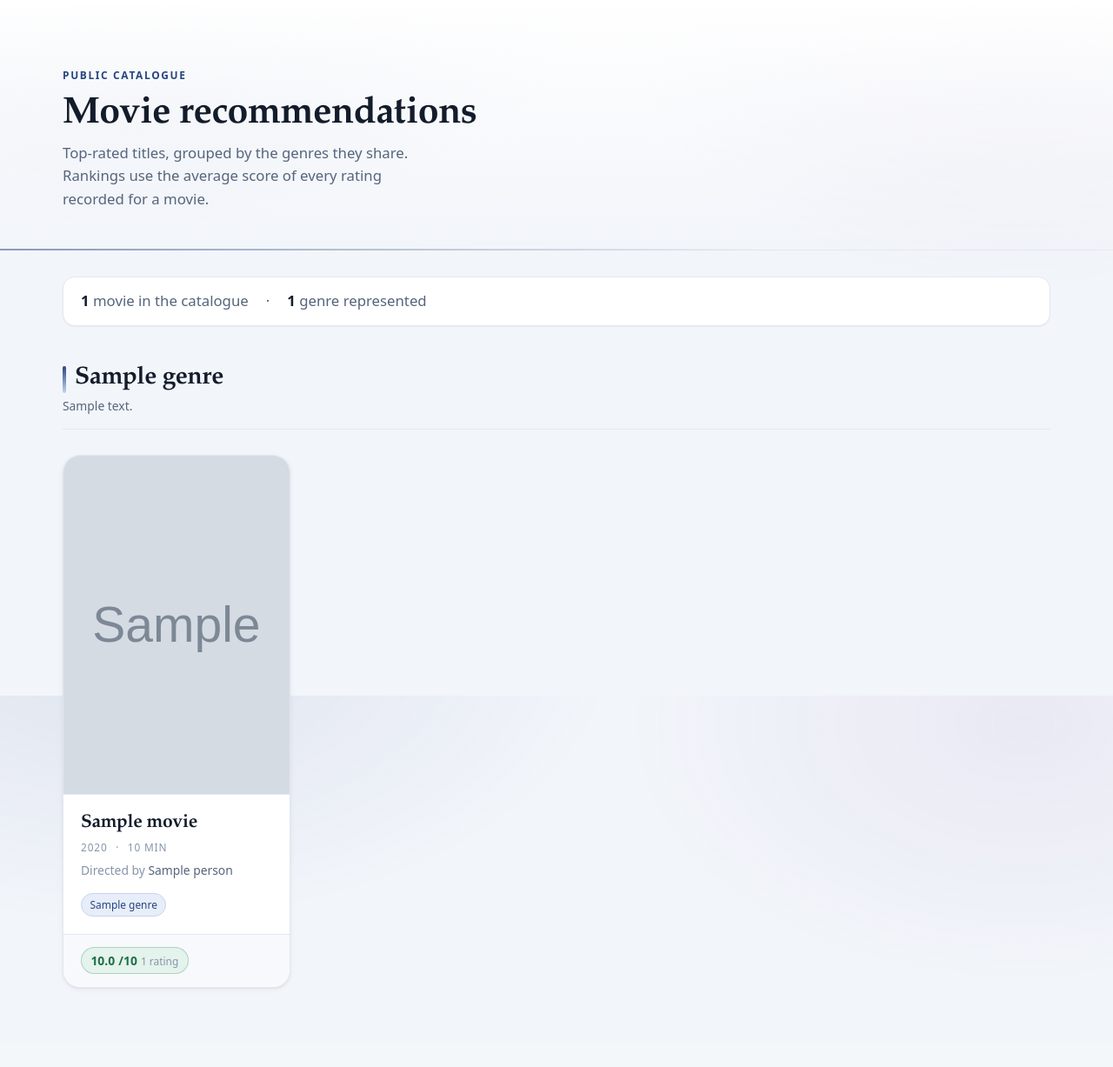
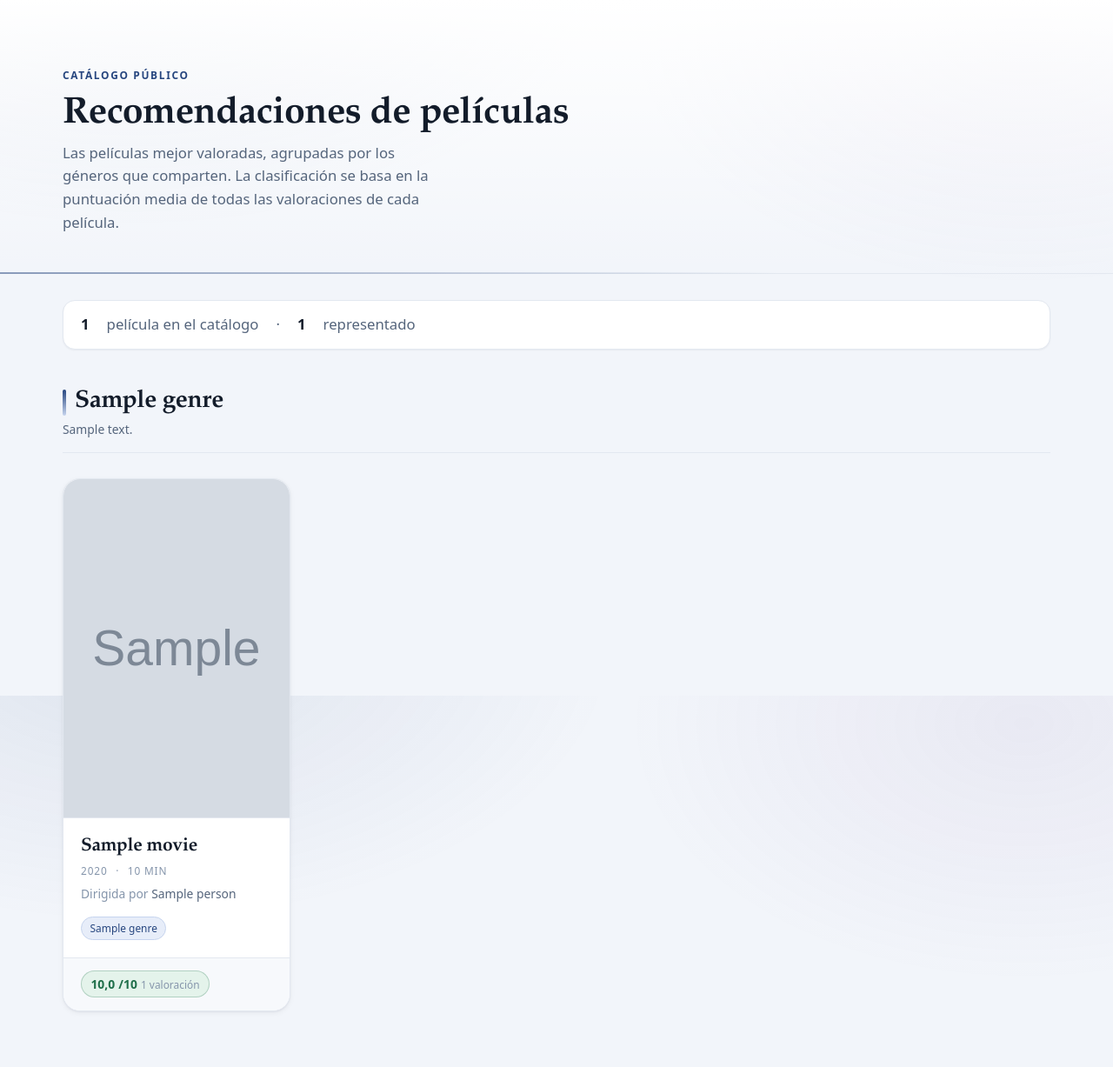
Before and after one commit to antonellaquispe-hash/semana-05-06, a Django app: page /movies/ in a window 1280 px wide. Shown: the whole page at 87% size. Before the commit the page ends 1137 px from the top, so only its background shows below. Run offline with Django 5.2, Linux system fonts and the light colour scheme; tables that the repository leaves empty hold one stand-in row (values such as "Sample post"); grey boxes marked "Sample" are stand-in pictures.

Commit message:
COMMIT 11: Cambio de idioma y Corregir

```diff
--- a/DAE/settings.py
+++ b/DAE/settings.py
@@ -104,7 +104,9 @@ AUTH_PASSWORD_VALIDATORS = [
 # Internationalization
 # https://docs.djangoproject.com/en/5.2/topics/i18n/
 
-LANGUAGE_CODE = 'en-us'
+# Spanish renders Django's own admin interface in Spanish, on top of the
+# translated labels defined on this project's models and templates.
+LANGUAGE_CODE = 'es'
 
 TIME_ZONE = 'UTC'
 
--- a/movies/models.py
+++ b/movies/models.py
@@ -20,7 +20,7 @@ LAST_RELEASE_YEAR = date.today().year + 1
 def validate_not_in_future(value):
     """Reject a date that lies in the future."""
     if value > date.today():
-        raise ValidationError("This date cannot be in the future.")
+        raise ValidationError("Esta fecha no puede estar en el futuro.")
 
 
 def validate_release_year(value):
@@ -33,23 +33,25 @@ def validate_release_year(value):
     """
     if value < FIRST_RELEASE_YEAR:
         raise ValidationError(
-            f"Release year cannot be earlier than {FIRST_RELEASE_YEAR}."
+            f"El año de estreno no puede ser anterior a {FIRST_RELEASE_YEAR}."
         )
     if value > LAST_RELEASE_YEAR:
-        raise ValidationError(f"Release year cannot be later than {LAST_RELEASE_YEAR}.")
+        raise ValidationError(
+            f"El año de estreno no puede ser posterior a {LAST_RELEASE_YEAR}."
+        )
 
 
 class Genre(models.Model):
     """A thematic category used to classify movies."""
 
-    name = models.CharField(max_length=100, unique=True)
-    description = models.TextField(blank=True)
-    created_at = models.DateTimeField(auto_now_add=True)
-    updated_at = models.DateTimeField(auto_now=True)
+    name = models.CharField(max_length=100, unique=True, verbose_name="Nombre")
+    description = models.TextField(blank=True, verbose_name="Descripción")
+    created_at = models.DateTimeField(auto_now_add=True, verbose_name="Creado el")
+    updated_at = models.DateTimeField(auto_now=True, verbose_name="Actualizado el")
 
     class Meta:
-        verbose_name = "genre"
-        verbose_name_plural = "genres"
+        verbose_name = "género"
+        verbose_name_plural = "géneros"
         ordering = ["name"]
 
     def __str__(self):
@@ -59,19 +61,20 @@ class Genre(models.Model):
 class Person(models.Model):
     """Someone involved in the production of a movie, such as its director."""
 
-    name = models.CharField(max_length=200)
-    biography = models.TextField(blank=True)
+    name = models.CharField(max_length=200, verbose_name="Nombre")
+    biography = models.TextField(blank=True, verbose_name="Biografía")
     birth_date = models.DateField(
         null=True,
         blank=True,
+        verbose_name="Fecha de nacimiento",
         validators=[validate_not_in_future],
     )
-    created_at = models.DateTimeField(auto_now_add=True)
-    updated_at = models.DateTimeField(auto_now=True)
+    created_at = models.DateTimeField(auto_now_add=True, verbose_name="Creado el")
+    updated_at = models.DateTimeField(auto_now=True, verbose_name="Actualizado el")
 
     class Meta:
-        verbose_name = "person"
-        verbose_name_plural = "people"
+        verbose_name = "persona"
+        verbose_name_plural = "personas"
         ordering = ["name"]
 
     def __str__(self):
@@ -81,30 +84,37 @@ class Person(models.Model):
 class Movie(models.Model):
     """A movie together with its metadata, genres and director."""
 
-    title = models.CharField(max_length=255)
-    description = models.TextField(blank=True)
+    title = models.CharField(max_length=255, verbose_name="Título")
+    description = models.TextField(blank=True, verbose_name="Descripción")
     release_year = models.PositiveSmallIntegerField(
+        verbose_name="Año de estreno",
         validators=[validate_release_year],
-        help_text="Year of the first release.",
+        help_text="Año del primer estreno.",
     )
     duration = models.PositiveIntegerField(
+        verbose_name="Duración",
         validators=[MinValueValidator(1)],
-        help_text="Runtime in minutes.",
+        help_text="Duración en minutos.",
     )
-    poster = models.ImageField(upload_to="posters/%Y/%m/", blank=True)
-    genres = models.ManyToManyField(Genre, related_name="movies", blank=True)
+    poster = models.ImageField(
+        upload_to="posters/%Y/%m/", blank=True, verbose_name="Cartel"
+    )
+    genres = models.ManyToManyField(
+        Genre, related_name="movies", blank=True, verbose_name="Géneros"
+    )
     director = models.ForeignKey(
         Person,
         # Deleting a person who directed movies must not silently delete them.
         on_delete=models.PROTECT,
         related_name="directed_movies",
+        verbose_name="Director",
     )
-    created_at = models.DateTimeField(auto_now_add=True)
-    updated_at = models.DateTimeField(auto_now=True)
+    created_at = models.DateTimeField(auto_now_add=True, verbose_name="Creado el")
+    updated_at = models.DateTimeField(auto_now=True, verbose_name="Actualizado el")
 
     class Meta:
-        verbose_name = "movie"
-        verbose_name_plural = "movies"
+        verbose_name = "película"
+        verbose_name_plural = "películas"
         ordering = ["-release_year", "title"]
 
     def __str__(self):
@@ -114,20 +124,26 @@ class Movie(models.Model):
 class Rating(models.Model):
     """A score and an optional comment left for a movie."""
 
-    movie = models.ForeignKey(Movie, on_delete=models.CASCADE, related_name="ratings")
+    movie = models.ForeignKey(
+        Movie,
+        on_delete=models.CASCADE,
+        related_name="ratings",
+        verbose_name="Película",
+    )
     score = models.SmallIntegerField(
+        verbose_name="Puntuación",
         validators=[
             MinValueValidator(MIN_SCORE),
             MaxValueValidator(MAX_SCORE),
         ],
     )
-    comment = models.TextField(blank=True)
-    created_at = models.DateTimeField(auto_now_add=True)
-    updated_at = models.DateTimeField(auto_now=True)
+    comment = models.TextField(blank=True, verbose_name="Comentario")
+    created_at = models.DateTimeField(auto_now_add=True, verbose_name="Creado el")
+    updated_at = models.DateTimeField(auto_now=True, verbose_name="Actualizado el")
 
     class Meta:
-        verbose_name = "rating"
-        verbose_name_plural = "ratings"
+        verbose_name = "valoración"
+        verbose_name_plural = "valoraciones"
         ordering = ["-created_at"]
 
     def __str__(self):
--- a/movies/templates/movies/base.html
+++ b/movies/templates/movies/base.html
@@ -1,21 +1,21 @@
 {% load static %}<!DOCTYPE html>
-<html lang="en">
+<html lang="es">
 <head>
   <meta charset="utf-8">
   <meta name="viewport" content="width=device-width, initial-scale=1">
-  <title>{% block title %}Movie catalogue{% endblock %}</title>
-  <meta name="description" content="{% block description %}Public movie catalogue and recommendations.{% endblock %}">
+  <title>{% block title %}Catálogo de películas{% endblock %}</title>
+  <meta name="description" content="{% block description %}Catálogo público de películas y recomendaciones.{% endblock %}">
   <link rel="stylesheet" href="{% static 'css/movies.css' %}">
 </head>
 <body>
-  <a class="visually-hidden btn btn--primary" href="#main">Skip to content</a>
+  <a class="visually-hidden btn btn--primary" href="#main">Ir al contenido</a>
 
   <header class="masthead">
     <div class="container">
-      <p class="masthead__eyebrow">Public catalogue</p>
-      <h1 class="masthead__title">{% block heading %}Movie recommendations{% endblock %}</h1>
+      <p class="masthead__eyebrow">Catálogo público</p>
+      <h1 class="masthead__title">{% block heading %}Recomendaciones de películas{% endblock %}</h1>
       <p class="masthead__subtitle">
-        {% block subtitle %}Top-rated titles, grouped by the genres they share.{% endblock %}
+        {% block subtitle %}Las películas mejor valoradas, agrupadas por los géneros que comparten.{% endblock %}
       </p>
     </div>
   </header>
--- a/movies/templates/movies/recommendations.html
+++ b/movies/templates/movies/recommendations.html
@@ -1,23 +1,34 @@
 {% extends "movies/base.html" %}
+{% load i18n %}
 
-{% block title %}Movie recommendations{% endblock %}
+{% block title %}Recomendaciones de películas{% endblock %}
 
 {% block description %}
-Top-rated movies grouped by genre, based on the ratings recorded for each title.
+Las películas mejor valoradas, agrupadas por género, a partir de las valoraciones
+registradas para cada título.
 {% endblock %}
 
-{% block heading %}Movie recommendations{% endblock %}
+{% block heading %}Recomendaciones de películas{% endblock %}
 
 {% block subtitle %}
-Top-rated titles, grouped by the genres they share. Rankings use the average
-score of every rating recorded for a movie.
+Las películas mejor valoradas, agrupadas por los géneros que comparten. La
+clasificación se basa en la puntuación media de todas las valoraciones de cada
+película.
 {% endblock %}
 
 {% block content %}
   <p class="page-lead">
-    <span><strong>{{ movie_count }}</strong> movie{{ movie_count|pluralize }} in the catalogue</span>
+    {% blocktranslate count counter=movie_count %}
+      <strong>{{ counter }}</strong> película en el catálogo
+    {% plural %}
+      <strong>{{ counter }}</strong> películas en el catálogo
+    {% endblocktranslate %}
     <span aria-hidden="true">&middot;</span>
-    <span><strong>{{ recommendations|length }}</strong> genre{{ recommendations|length|pluralize }} represented</span>
+    {% blocktranslate count counter=recommendations|length %}
+      <strong>{{ counter }}</strong> representado
+    {% plural %}
+      <strong>{{ counter }}</strong> representados
+    {% endblocktranslate %}
   </p>
 
   {% if not recommendations %}
@@ -29,10 +40,10 @@ score of every rating recorded for a movie.
           <path d="M7.5 4v16M16.5 4v16M2.5 12h19M2.5 8h5M2.5 16h5M16.5 8h5M16.5 16h5"></path>
         </svg>
       </span>
-      <h2 class="empty-state__title">No movies to recommend yet</h2>
+      <h2 class="empty-state__title">Todavía no hay películas para recomendar</h2>
       <p class="empty-state__text">
-        The catalogue is empty. Once movies are recorded together with their genres
-        and ratings, the best rated titles will be listed here automatically.
+        El catálogo está vacío. En cuanto se registren películas con sus géneros y
+        valoraciones, las mejor valoradas aparecerán aquí automáticamente.
       </p>
     </div>
   {% else %}
@@ -53,7 +64,7 @@ score of every rating recorded for a movie.
               <article class="card">
                 <div class="card__media">
                   {% if movie.poster %}
-                    <img src="{{ movie.poster.url }}" alt="Poster for {{ movie.title }}"
+                    <img src="{{ movie.poster.url }}" alt="Cartel de {{ movie.title }}"
                          loading="lazy" decoding="async">
                   {% else %}
                     <span class="card__placeholder">
@@ -63,7 +74,7 @@ score of every rating recorded for a movie.
                         <path d="M3 15l4.5-4.5 4 4 3-3L21 17"></path>
                         <circle cx="15.5" cy="9" r="1.4"></circle>
                       </svg>
-                      No poster
+                      Sin cartel
                     </span>
                   {% endif %}
                 </div>
@@ -76,7 +87,7 @@ score of every rating recorded for a movie.
                     <span>{{ movie.duration }} min</span>
                   </p>
                   <p class="card__director">
-                    <span class="label">Directed by</span> {{ movie.director.name }}
+                    <span class="label">Dirigida por</span> {{ movie.director.name }}
                   </p>
                   <div class="card__tags">
                     {% for genre in movie.genres.all %}
@@ -90,11 +101,15 @@ score of every rating recorded for a movie.
                     <span class="badge">
                       {{ movie.average_score|floatformat:1 }}<span aria-hidden="true">/10</span>
                       <span class="badge__count">
-                        {{ movie.ratings_count }} rating{{ movie.ratings_count|pluralize }}
+                        {% blocktranslate count counter=movie.ratings_count %}
+                          {{ counter }} valoración
+                        {% plural %}
+                          {{ counter }} valoraciones
+                        {% endblocktranslate %}
                       </span>
                     </span>
                   {% else %}
-                    <span class="badge badge--muted">Not rated yet</span>
+                    <span class="badge badge--muted">Sin valorar</span>
                   {% endif %}
                 </div>
               </article>
```
Also changed, not shown: movies/admin.py (+6 -4 lines), movies/migrations/0002_alter_genre_options_alter_movie_options_and_more.py (added).
